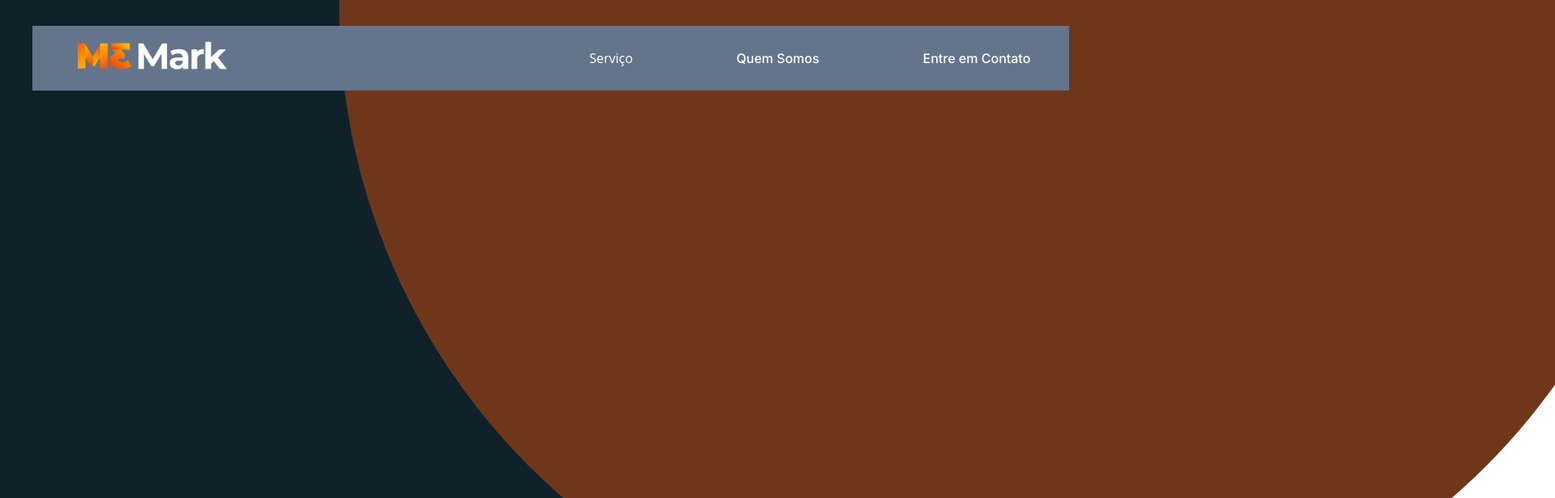
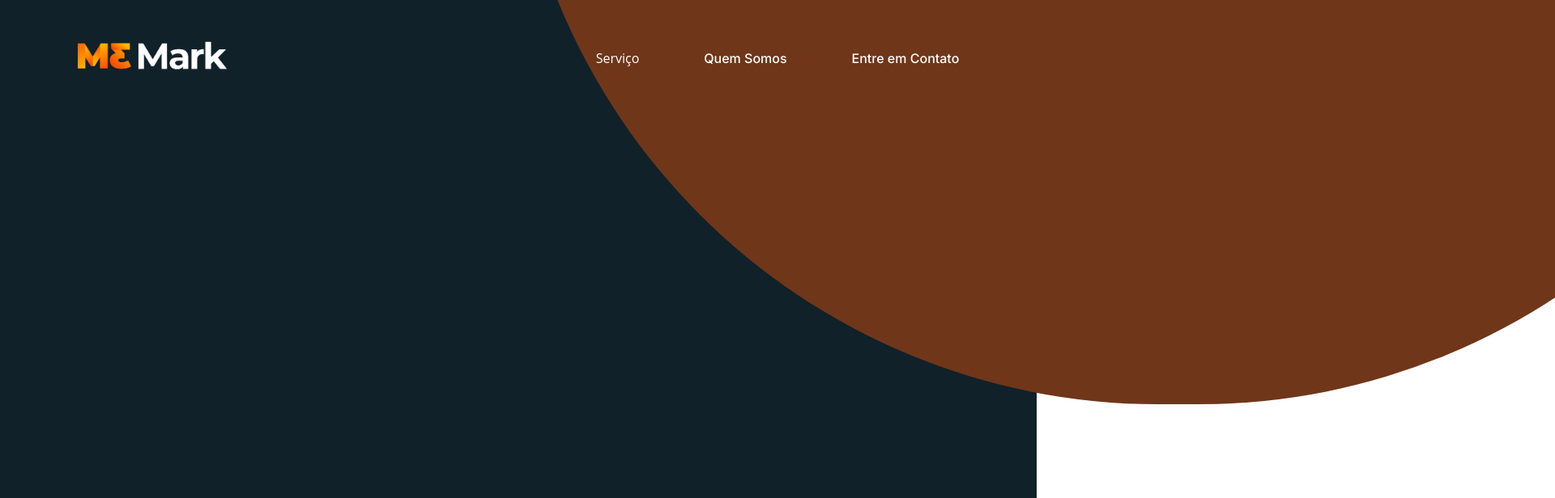
Before and after one commit to Gustavolimapereira/m3markV1, a Next.js app: page / in a window 1280 px wide. Shown: the top 616 px of the page at 81% size, 1920 px wide, since content can reach past the window. Built offline with nearby package versions, Linux system fonts and the light colour scheme.

Commit message:
Correções

```diff
--- a/src/app/page.tsx
+++ b/src/app/page.tsx
@@ -8,22 +8,22 @@ export default function Home() {
         style={{
           width: '1650px',
           height: '1600px',
-          top: '-789px',
-          right: '-789px',
+          top: '-1100px',
+          right: '-1000px',
           zIndex: 1,
         }}
       ></div>
-      <div className="absolute h-30 w-screen  z-10 mt-8 mx-10 bg-slate-500">
+      <div className="absolute h-30 w-screen  z-10 mt-8 mx-10">
         <div className="grid grid-cols-2 h-20">
           <div className="pl-14 flex justify-start items-center">
             <Image
               src="/LogoM3Mark.png"
               width={184}
               height={50}
-              alt="Capa do álbum do Drake"
+              alt="logo M3 Mark"
             />
           </div>
-          <div className=" flex justify-center items-center space-x-32">
+          <div className=" flex justify-center items-center space-x-20 pr-20">
             <a
               href="#"
               className="font-medium text-white dark:text-white-500 hover:underline font-sans font-weight-600"
```
